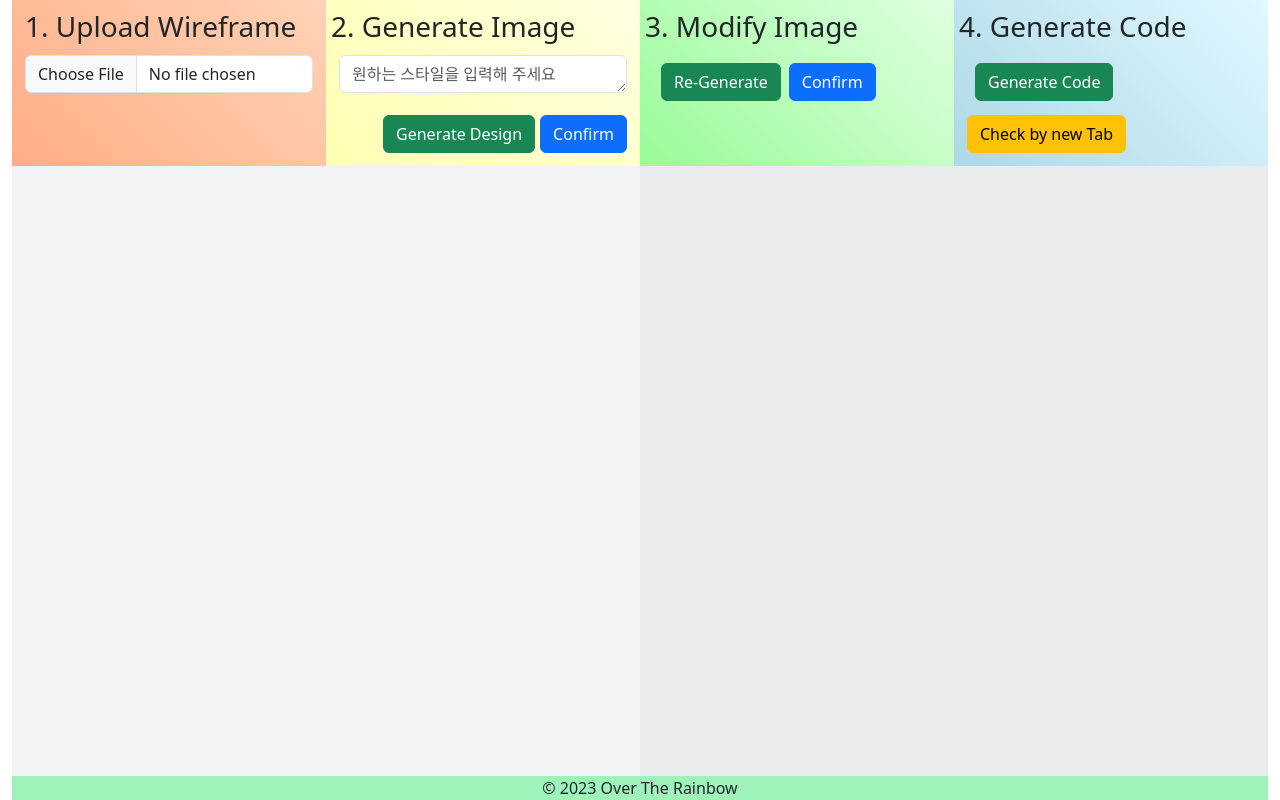
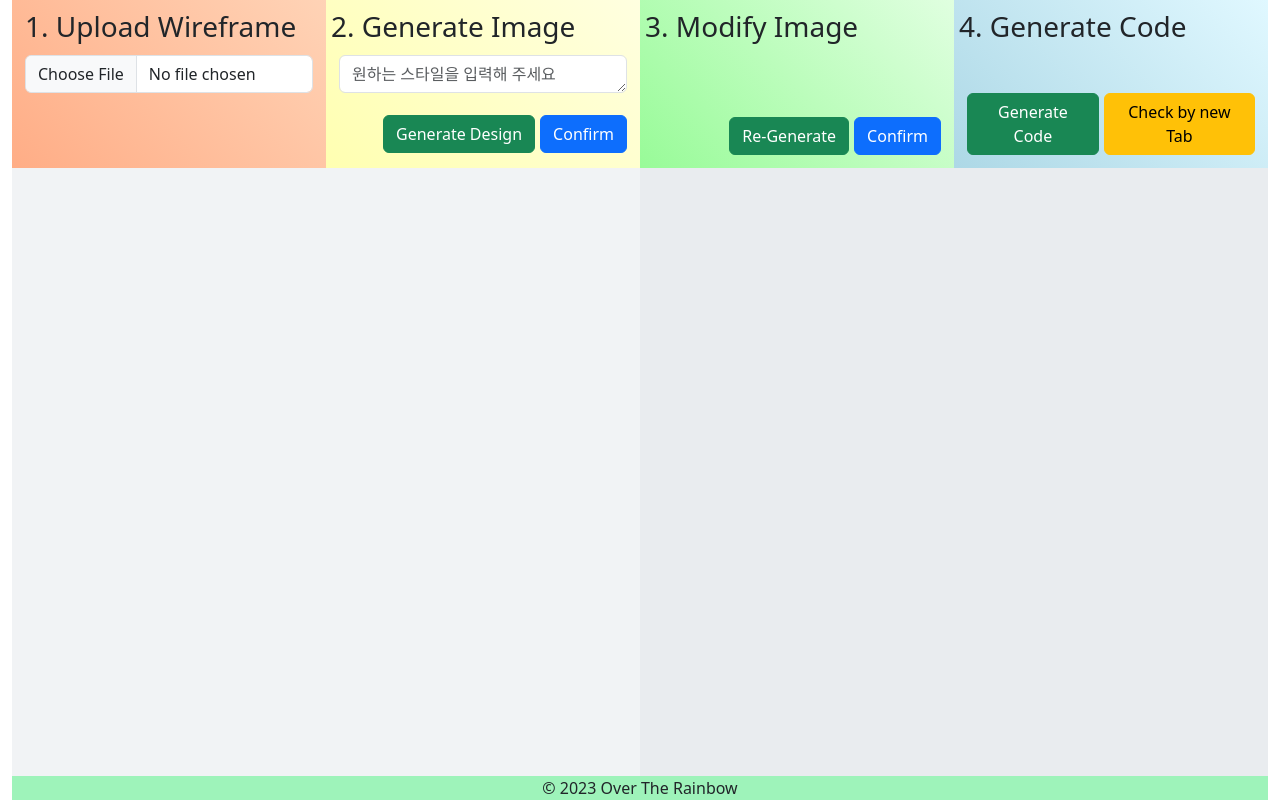
Before and after one commit to RainbowGenAI/gen-pub-front, a React (Create React App) app: page /main in a window 1280 px wide. Built offline with nearby package versions, Linux system fonts and the light colour scheme; no server answers.

Commit message:
button css 조정

```diff
--- a/src/main/Main.js
+++ b/src/main/Main.js
@@ -299,16 +299,16 @@ function Main() {
                     </div>
                 </div>
                 <div className="step-3 col-3">
-                    <span className="">3. Modify Image</span>
-                    <div className="m-2 button-container">
-                        <Button variant="success" type="button" className="regenerate-image-button m-2" onClick={handleRegenerateImage}>Re-Generate</Button>
+                    <span className="" >3. Modify Image</span>
+                    <div className="m-2 button-container" style={{height: '100px', display:'flex', alignItems: 'flex-end', justifyContent: 'flex-end'}}>
+                        <Button variant="success" type="button" className="regenerate-image-button" style={{marginRight: '5px'}} onClick={handleRegenerateImage}>Re-Generate</Button>
                         <Button variant="primary" type="button" className="confirm-button" onClick={handleConfirmImage}>Confirm</Button>
                     </div>
                 </div>
                 <div className="step-4 col-3">
                     <span className="">4. Generate Code</span>
-                    <div className="m-2 button-container">
-                        <Button variant="success" type="button" className="generate-html-code-button m-2" onClick={handleGenerateHtmlCode}>Generate Code</Button>
+                    <div className="m-2 button-container" style={{height: '100px', display:'flex', alignItems: 'flex-end', justifyContent: 'flex-end'}} >
+                        <Button variant="success" type="button" className="generate-html-code-button" style={{marginRight: '5px'}} onClick={handleGenerateHtmlCode}>Generate Code</Button>
                         <Button variant="warning" type="button" className="check-html-code-button" onClick={handleCheckByNewTab}>Check by new Tab</Button>
                     </div>
                 </div>
```
